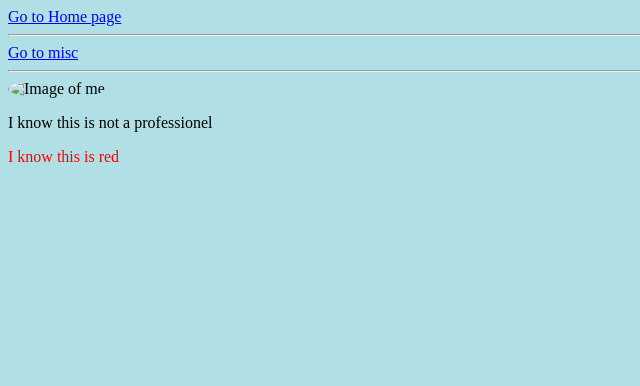
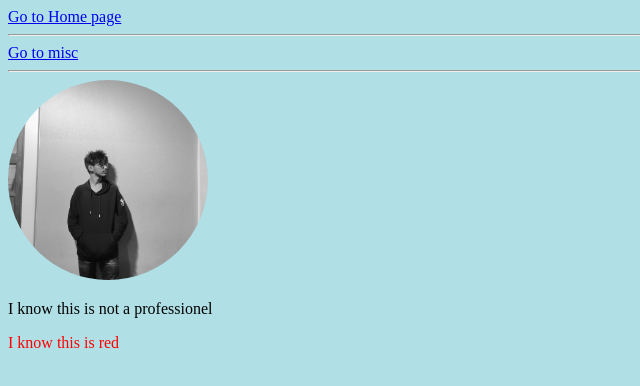
Before and after one commit to BadhriNadhBade/Web-Development, a plain HTML site: page HTML/about.html in a window 1280 px wide. Shown: the whole page, without its empty margins (0-640 px from the left). Drawn offline with Linux system fonts and the light colour scheme.

Commit message:
update the path to pic

```diff
--- a/HTML/about.html
+++ b/HTML/about.html
@@ -16,7 +16,7 @@
     <hr />
     <a href="misc.html">Go to misc</a>
     <hr />
-    <img src="./images/pic-1.jpg" alt="Image of me" width="400" height="400" />
+    <img src="/images/pic-1.jpg" alt="Image of me" width="400" height="400" />
     <p style="color: black">I know this is not a professionel</p>
     <p style="color: red">I know this is red</p>
   </body>
```
